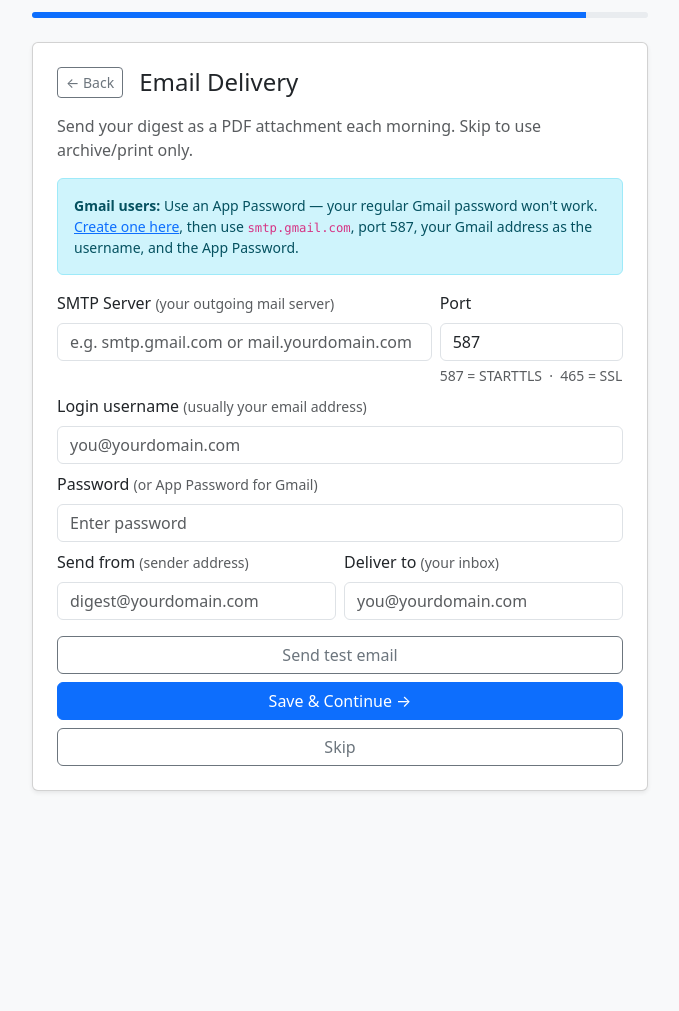
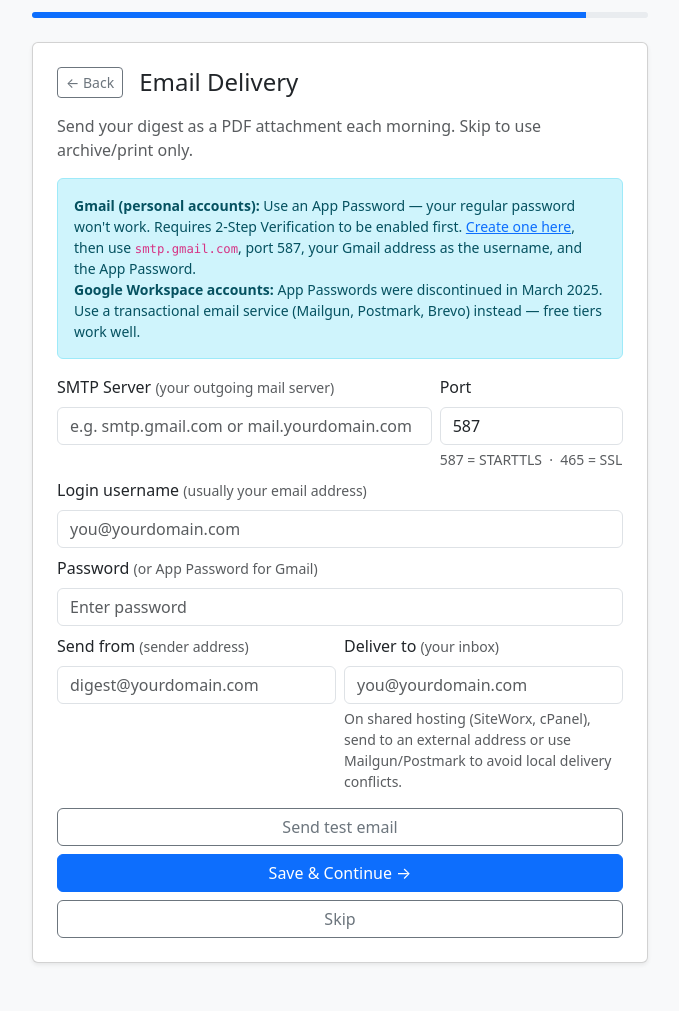
Before and after one commit to cruftbox/firstlight, a Flask app: page /setup/9 in a window 1280 px wide. Shown: the part 132-1143 px from the top of the page, without its empty margins (300-979 px from the left). Before the commit the page ends 924 px from the top, so only its background shows below. Run offline with Flask 3, Linux system fonts and the light colour scheme.

Commit message:
fix: add DNS to docker-compose, improve email setup UX for edge cases
- docker-compose.yml: add 8.8.8.8/8.8.4.4 DNS to fix SMTP hostname
  resolution failures inside the container
- step9_email.html: clarify Gmail App Password requires 2FA; note
  Workspace App Passwords discontinued March 2025; add shared-hosting
  warning on Deliver To field about local delivery conflicts (SiteWorx,
  cPanel) with recommendation to use transactional email service

Co-Authored-By: Claude Sonnet 4.6 <noreply@anthropic.com>

```diff
--- a/app/templates/setup/step9_email.html
+++ b/app/templates/setup/step9_email.html
@@ -5,9 +5,12 @@
 {% block content %}
 <p class="text-muted">Send your digest as a PDF attachment each morning. Skip to use archive/print only.</p>
 <div class="alert alert-info small">
-  <strong>Gmail users:</strong> Use an App Password — your regular Gmail password won't work.
+  <strong>Gmail (personal accounts):</strong> Use an App Password — your regular password won't work.
+  Requires 2-Step Verification to be enabled first.
   <a href="https://myaccount.google.com/apppasswords" target="_blank">Create one here</a>,
   then use <code>smtp.gmail.com</code>, port 587, your Gmail address as the username, and the App Password.
+  <br><strong>Google Workspace accounts:</strong> App Passwords were discontinued in March 2025.
+  Use a transactional email service (Mailgun, Postmark, Brevo) instead — free tiers work well.
 </div>
 <form method="POST" id="emailForm">
   <div class="row g-2 mb-2">
@@ -39,6 +42,7 @@
     <div class="col-6">
       <label class="form-label">Deliver to <span class="text-muted fw-normal small">(your inbox)</span></label>
       <input type="email" name="to_address" class="form-control" placeholder="you@yourdomain.com" value="{{ config.email.to_address }}">
+      <div class="form-text">On shared hosting (SiteWorx, cPanel), send to an external address or use Mailgun/Postmark to avoid local delivery conflicts.</div>
     </div>
   </div>
   <div id="testResult" class="mb-2"></div>
--- a/docker-compose.yml
+++ b/docker-compose.yml
@@ -10,5 +10,8 @@ services:
     environment:
       - FLASK_ENV=production
       - SECRET_KEY=${SECRET_KEY:-changeme}
+    dns:
+      - 8.8.8.8
+      - 8.8.4.4
     extra_hosts:
       - "host.docker.internal:host-gateway"
```
